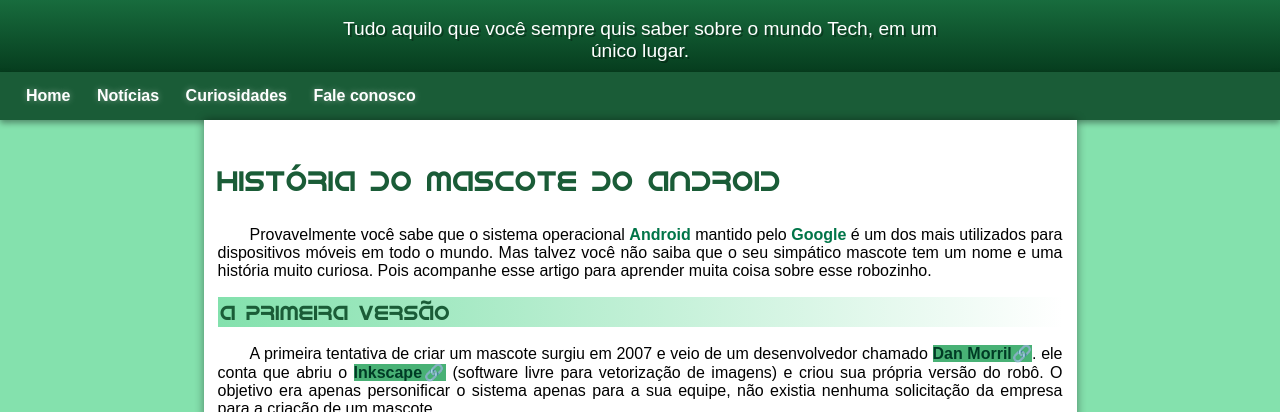
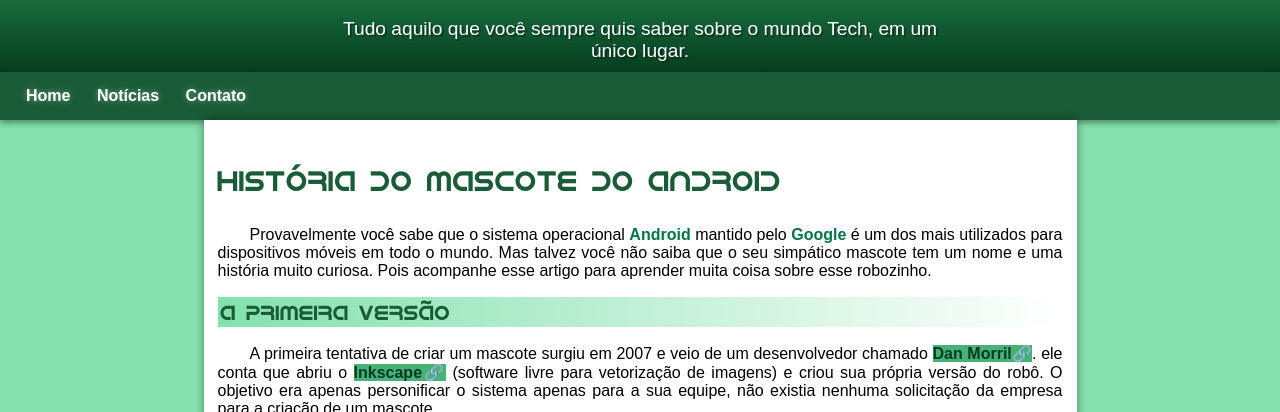
Before and after one commit to joaovilker/projeto-android, a plain HTML site: page index.html in a window 1280 px wide. Shown: the part 92-504 px from the top of the page. Drawn offline with Linux system fonts and the light colour scheme.

Commit message:
Update index.html

```diff
--- a/index.html
+++ b/index.html
@@ -22,8 +22,7 @@
     <nav>
         <span><a href="#">Home</a></span>
         <span><a href="#">Notícias</a></span>
-        <span><a href="#">Curiosidades</a></span>
-        <span><a href="#">Fale conosco</a></span>
+        <span><a href="#">Contato</a></span>
     </nav>
 
     <main>
```
